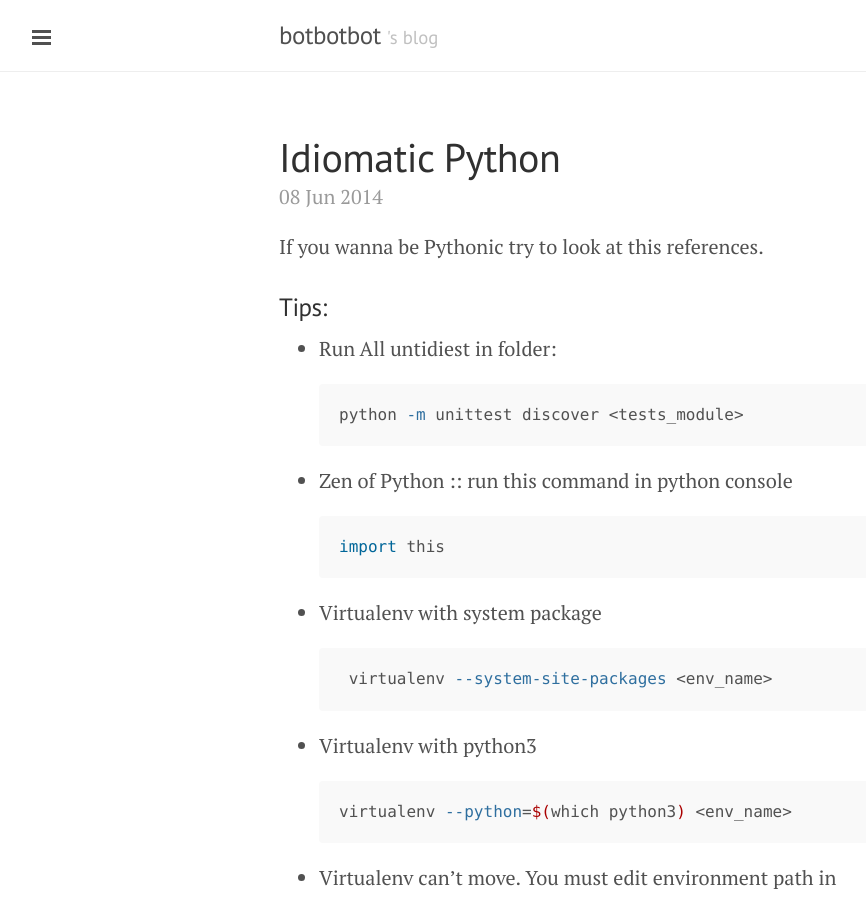
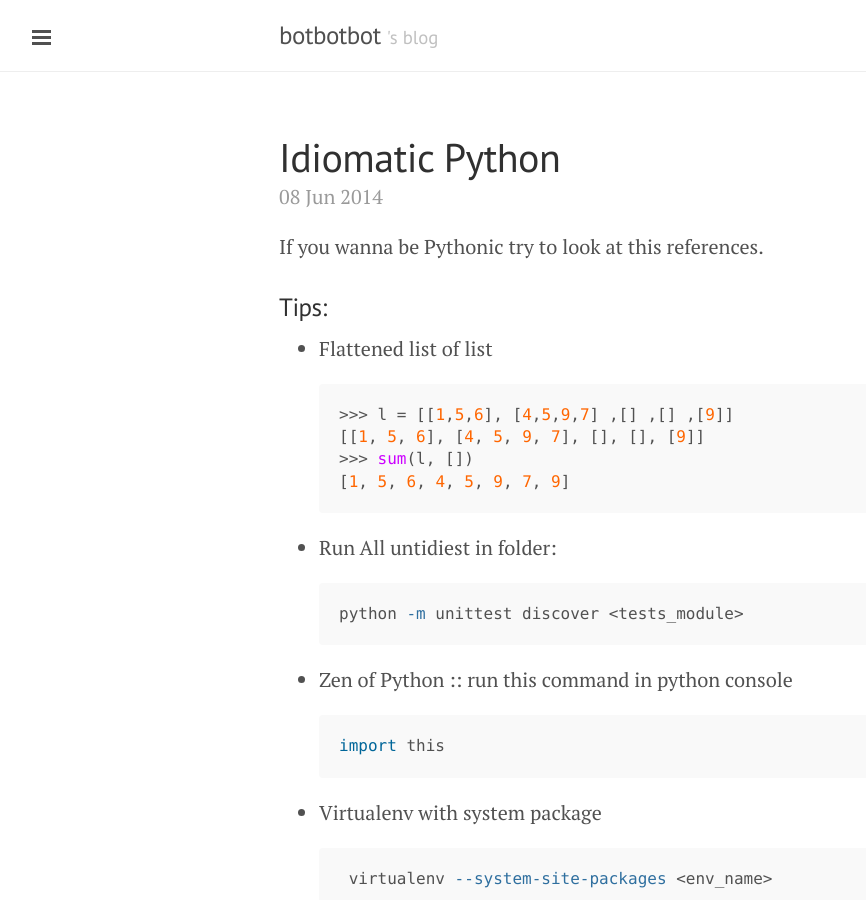
Before and after one commit to ibotdotout/ibotdotout.github.io, a Jekyll site: the page built from _posts/2014-06-08-python-idomatic.md, in a window 1280 px wide and 900 px high. Shown: the whole window, without its empty margins (1-867 px from the left). Built offline with Jekyll 4.4.1, drawn with Linux system fonts in a browser that asks for light colours; Markdown is read by kramdown in place of the engine named in the settings.

Commit message:
update post/python flatten list

````diff
--- a/_posts/2014-06-08-python-idomatic.md
+++ b/_posts/2014-06-08-python-idomatic.md
@@ -8,6 +8,14 @@ permalink: python
 If you wanna be Pythonic try to look at this references.
 
 ### Tips:
+* Flattened list of list
+
+  ```python
+  >>> l = [[1,5,6], [4,5,9,7] ,[] ,[] ,[9]]
+  [[1, 5, 6], [4, 5, 9, 7], [], [], [9]]
+  >>> sum(l, [])
+  [1, 5, 6, 4, 5, 9, 7, 9]
+  ```
 * Run All untidiest in folder:
 
   ```sh
````
